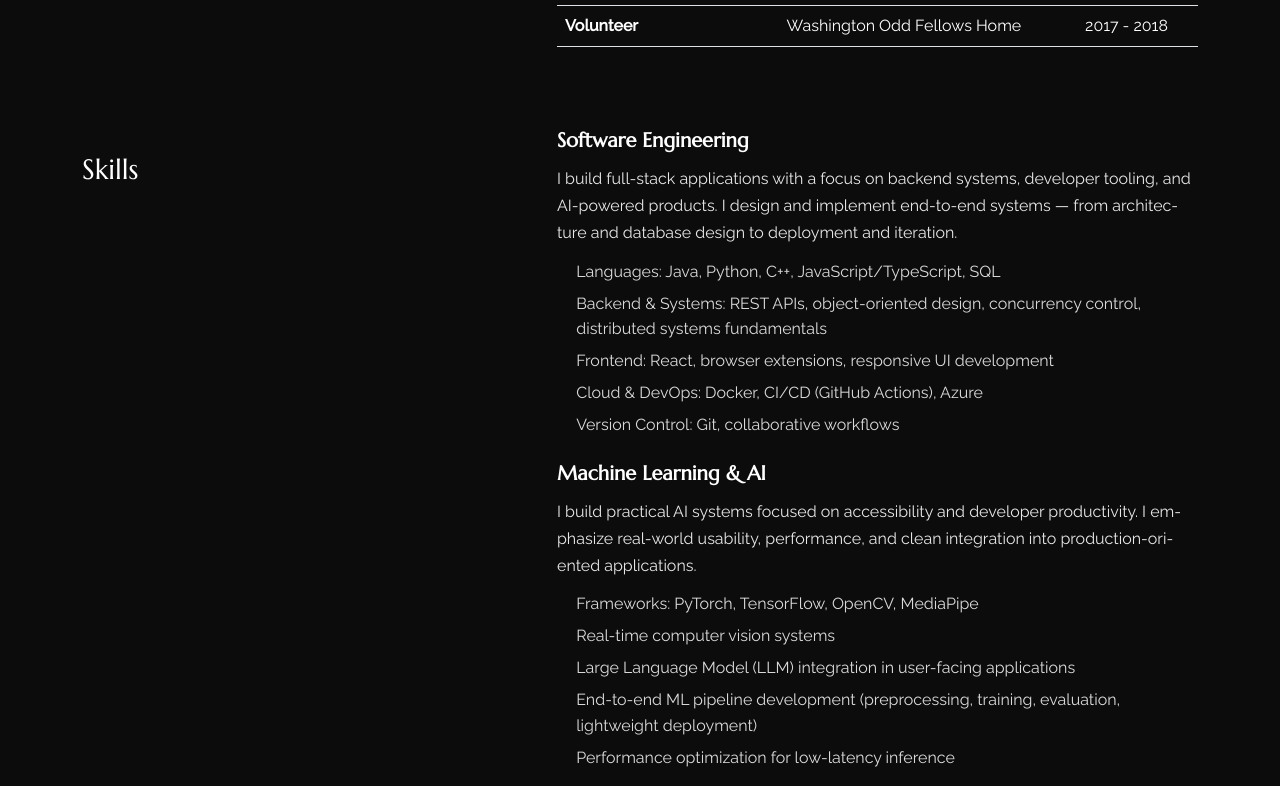
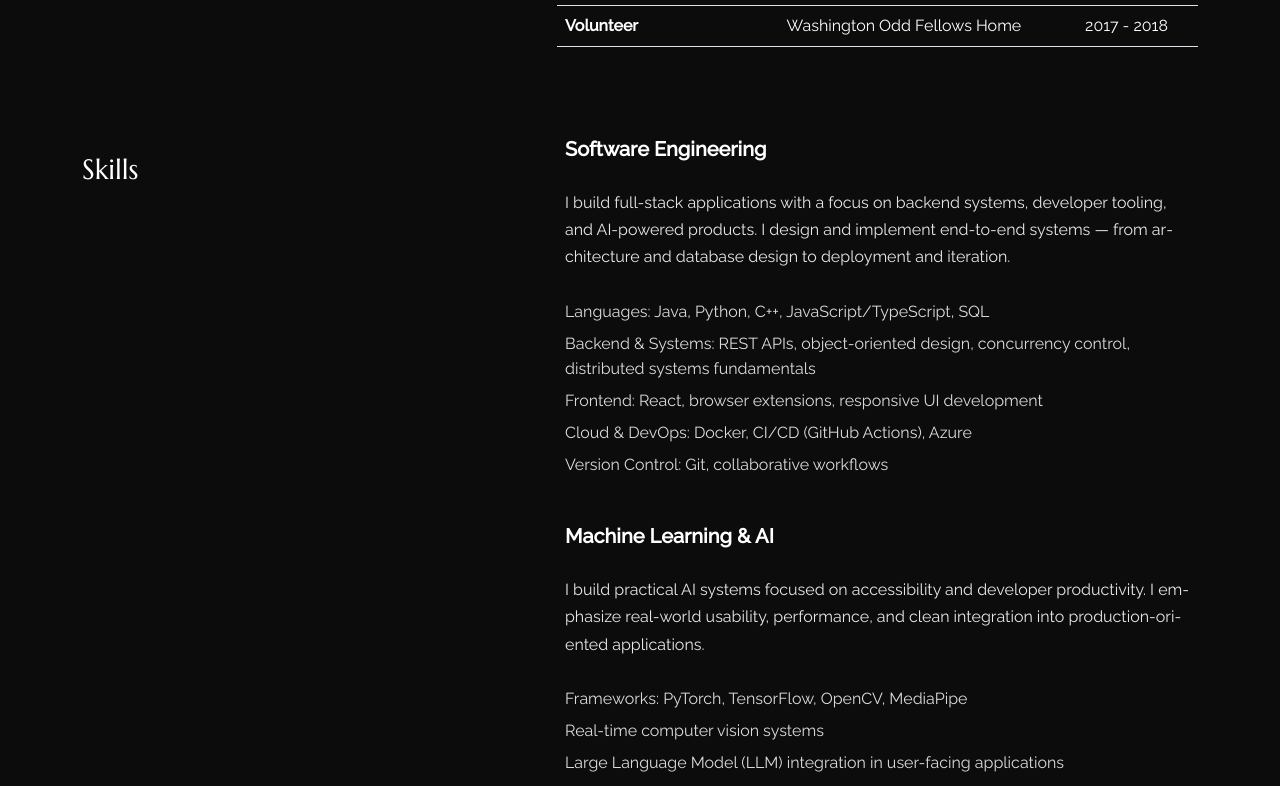
Before and after one commit to RHP1174/Personal-Website, a React (Create React App) app: page /about in a window 1280 px wide. Shown: the part 880-1666 px from the top of the page. Built offline with nearby package versions, Linux system fonts and the light colour scheme.

Commit message:
Skills Page Update

```diff
--- a/src/content_option.js
+++ b/src/content_option.js
@@ -100,43 +100,43 @@ const skills = [
         about:
         "I build full-stack applications with a focus on backend systems, developer tooling, and AI-powered products. I design and implement end-to-end systems — from architecture and database design to deployment and iteration.",
         points:
-        "Languages: Java, Python, C++, JavaScript/TypeScript, SQL\n" +
-        "Backend & Systems: REST APIs, object-oriented design, concurrency control, distributed systems fundamentals\n" +
-        "Frontend: React, browser extensions, responsive UI development\n" +
-        "Cloud & DevOps: Docker, CI/CD (GitHub Actions), Azure\n" +
-        "Version Control: Git, collaborative workflows"
+        " • Languages: Java, Python, C++, JavaScript/TypeScript, SQL\n" +
+        " • Backend & Systems: REST APIs, object-oriented design, concurrency control, distributed systems fundamentals\n" +
+        " • Frontend: React, browser extensions, responsive UI development\n" +
+        " • Cloud & DevOps: Docker, CI/CD (GitHub Actions), Azure\n" +
+        " • Version Control: Git, collaborative workflows"
     },
     {
         skill: "Machine Learning & AI",
         about:
         "I build practical AI systems focused on accessibility and developer productivity. I emphasize real-world usability, performance, and clean integration into production-oriented applications.",
         points:
-        "Frameworks: PyTorch, TensorFlow, OpenCV, MediaPipe\n" +
-        "Real-time computer vision systems\n" +
-        "Large Language Model (LLM) integration in user-facing applications\n" +
-        "End-to-end ML pipeline development (preprocessing, training, evaluation, lightweight deployment)\n" +
-        "Performance optimization for low-latency inference"
+        " • Frameworks: PyTorch, TensorFlow, OpenCV, MediaPipe\n" +
+        " • Real-time computer vision systems\n" +
+        " • Large Language Model (LLM) integration in user-facing applications\n" +
+        " • End-to-end ML pipeline development (preprocessing, training, evaluation, lightweight deployment)\n" +
+        " • Performance optimization for low-latency inference"
     },
     {
         skill: "Problem Solving & Systems Thinking",
         about:
         "I approach engineering problems with structured reasoning and a focus on scalability, maintainability, and performance tradeoffs.",
         points:
-        "Strong foundation in data structures and algorithms\n" +
-        "Experience reasoning about scalability and system performance\n" +
-        "Structured debugging and root-cause analysis\n" +
-        "Object-oriented design and clean architecture principles\n" +
-        "Reliability and production-oriented mindset"
+        " • Strong foundation in data structures and algorithms\n" +
+        " • Experience reasoning about scalability and system performance\n" +
+        " • Structured debugging and root-cause analysis\n" +
+        " • Object-oriented design and clean architecture principles\n" +
+        " • Reliability and production-oriented mindset"
     },
     {
         skill: "Leadership & Ownership",
         about:
         "Beyond coding, I bring leadership experience and strong communication skills developed through managing teams and operating in high-responsibility environments.",
         points:
-        "Experience leading cross-functional teams\n" +
-        "Comfortable operating in ambiguity and fast-paced environments\n" +
-        "Clear communication across technical and non-technical stakeholders\n" +
-        "Ownership from idea to deployment and iteration"
+        " • Experience leading cross-functional teams\n" +
+        " • Comfortable operating in ambiguity and fast-paced environments\n" +
+        " • Clear communication across technical and non-technical stakeholders\n" +
+        " • Ownership from idea to deployment and iteration"
     }
 ];
 
--- a/src/pages/about/index.js
+++ b/src/pages/about/index.js
@@ -78,8 +78,9 @@ export const About = () => {
           <Col lg="5">
             <h3 className="color_sec py-4">Skills</h3>
           </Col>
-
           <Col lg="7">
+            <table className="table caption-top">
+              <tbody>
                 {skills.map((item, i) => {
                   const points = (item.points || "")
                     .split("\n")
@@ -90,7 +91,6 @@ export const About = () => {
                     <div key={i} className="skill-block mb-4">
                       <h5 className="skill-title">{item.skill}</h5>
                       <p className="skill-about">{item.about}</p>
-
                       {points.length > 0 && (
                         <ul className="skill-points">
                           {points.map((pt, idx) => (
@@ -101,6 +101,8 @@ export const About = () => {
                     </div>
                   );
                 })}
+              </tbody>
+            </table>
           </Col>
         </Row>
       </Container>
--- a/src/pages/about/style.css
+++ b/src/pages/about/style.css
@@ -98,6 +98,7 @@
     font-weight: 700;
     margin-bottom: 0.75rem;
     color: var(--text-color);
+    font-family: 'Raleway';
 }
 
 .skill-about {
```
Lines whose indentation alone changed are shown as unchanged.
